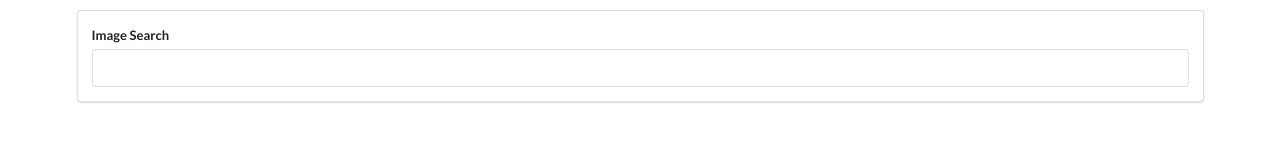
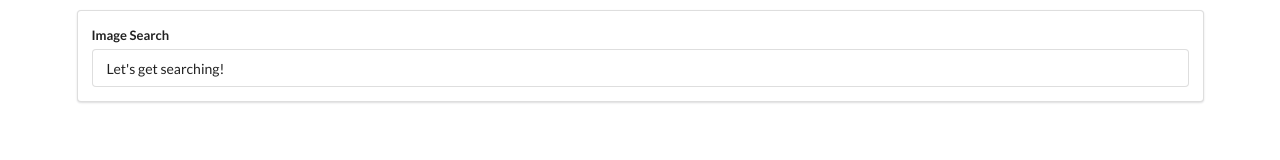
Before and after one commit to robbie10001/reactpicsapplicationbuild, a React (Create React App) app: page / in a window 1280 px wide. Shown: the top 160 px of the page. Built offline with nearby package versions, Linux system fonts and the light colour scheme.

Commit message:
Controlled Elements

```diff
--- a/src/components/SearchBar.js
+++ b/src/components/SearchBar.js
@@ -1,21 +1,47 @@
 import React from "react";
 
 class SearchBar extends React.Component {
+//In this example, our method will be called whenever a user types into our searchbar.
 
-//In this example, our method will be called whenever a user types into our searchbar.
-    onInputChange(event) {
-        event.target.value
-
-    };
+/* Controller vs Uncontroller elements
+1. Flow for the below code.
+2. User Types in input
+3. Callback gets invokes
+4. We call setState with the new value
+5. Component rerenders
+6. Input is told what its value is (coming from state)
 
 
+Controlled elements
+1. Once we refactored it was stored in the React world.
+2. This is far better than our information being stored in an uncontrolled way!
+
+Uncontrolled elements
+1. Before we refactored our element below it was stored within our html component
+
+*/
+
+
+state = { term: "Let's get searching!" };
+
+//4. After the user has entered some input, the render method runs again for a second time.
+//5. This will then overwrite whatever is within our this.state.term!
+//6. All of these changes make this into a controlled element!
     render () {
         return (
         <div className="ui segment">
             <form className="ui form">
                 <div className="field">
                     <label>Image Search</label>
-                    <input type="text" onChange={this.onInputChange} />
+                    <input
+                    type="text"
+                    //
+                    value ={this.state.term}
+                    //1. As soon as the user types input the onChange function is called.
+                    //2. We take the event object (e) we take the change (e.target.value) and update the state on our component with the new value.
+                    //3. Threefore this.state.term is going to contain whatever value the user has passed in as input
+                    onChange={e => this.setState({ term: e.target.value})}
+                    />
                 </div>
             </form>
         </div>
--- a/src/index.js
+++ b/src/index.js
@@ -39,7 +39,9 @@ WHAT COMPONENTS WILL OUR APPLICATION NEED?
 
 /*
 Uncontrolled Versus Controller Objects
-1.
+1. See SearchBar.js
+2.
+3.
 
 
 */
```
